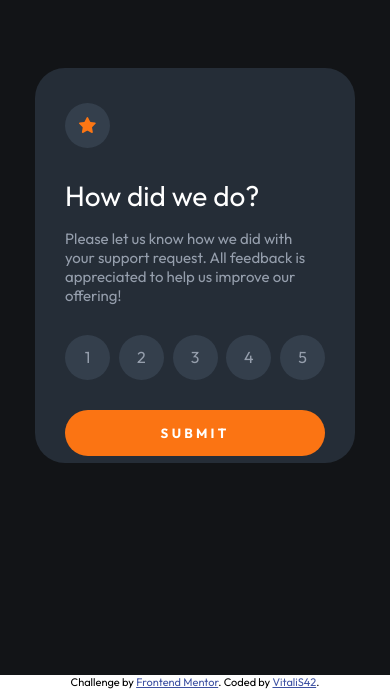
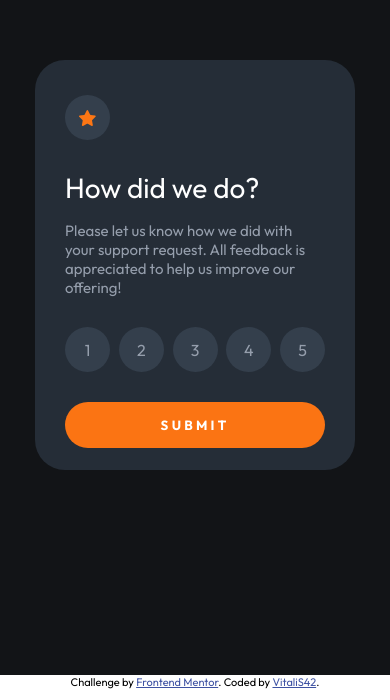
Before and after one commit to VitaliS42/Frontend-mentor_Interactive-rating-component, a plain HTML site: page index.html in a window 390 px wide. Shown: the part 144-844 px from the top of the page. Drawn offline with Linux system fonts and the light colour scheme.

Commit message:
Fixed height

```diff
--- a/style.scss
+++ b/style.scss
@@ -21,6 +21,7 @@
   border-radius: 30px;
   @media (max-width:425px) {
     width: 320px;
+    height: 410px;
   }
 }
 .hidden {
```
Also changed, not shown: style.css, 1 other file.
